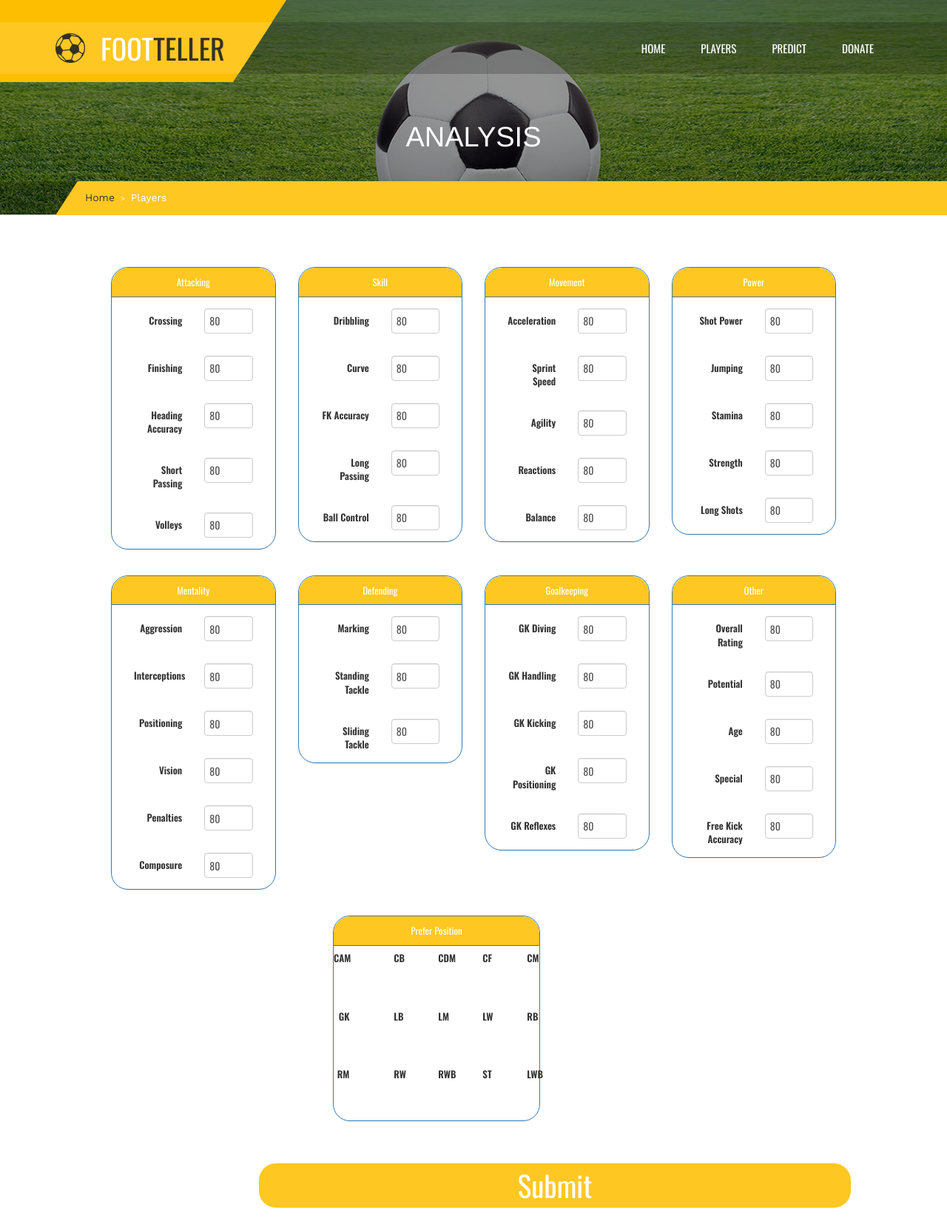
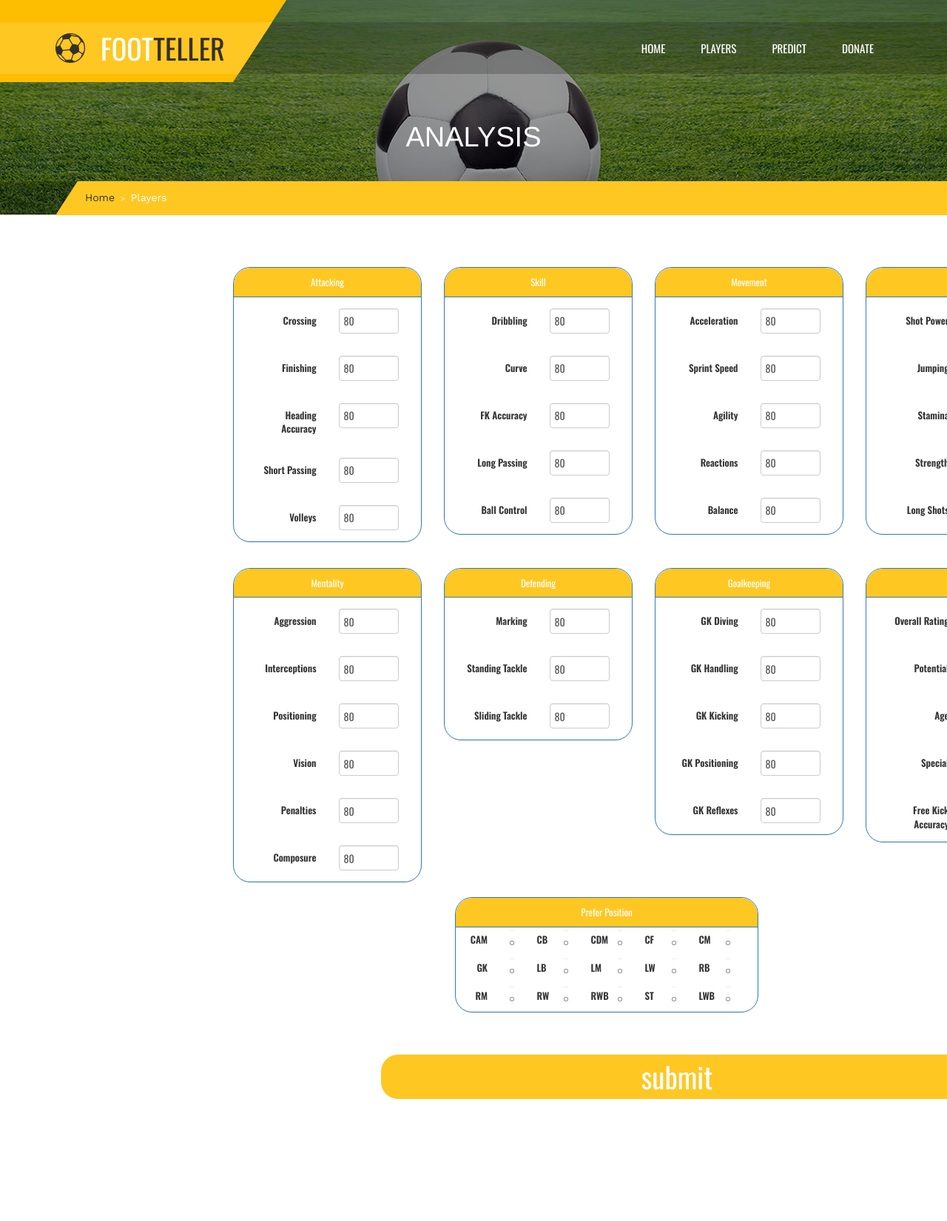
Before and after one commit to NTUST/108-team6, a Django app: page /predict/ in a window 1280 px wide. Shown: the whole page at 74% size. After the commit the page ends 1486 px from the top, so only its background shows below. Run offline with Django 3.2, Linux system fonts and the light colour scheme; some libraries are stand-ins or nearby versions.

Commit message:
修改analysis前端的bug

```diff
--- a/main/templates/analysis.html
+++ b/main/templates/analysis.html
@@ -1,6 +1,7 @@
 {% extends "footteller_header_template.html" %}
 {% load static %}
     {% block content %}
+
     <link rel="stylesheet" href="https://stackpath.bootstrapcdn.com/bootstrap/4.1.3/css/bootstrap.min.css" integrity="sha384-MCw98/SFnGE8fJT3GXwEOngsV7Zt27NXFoaoApmYm81iuXoPkFOJwJ8ERdknLPMO" crossorigin="anonymous">
 
     <!-- Latest compiled and minified CSS -->
@@ -120,7 +121,7 @@
         transition: 800ms ease all;
     }
 </style>
-  <div style="font-size:13px;font-family: Oswald;  margin-left: 150px;margin-right: 150px;">
+  <div class="container" style="font-size:13px;font-family: Oswald;  margin-left: 300px;margin-right: 300px;">
   <div class="form-group">
         <div class="col-sm-3">
                 <div class="panel panel-primary" style="border-radius: 23px">
@@ -279,7 +280,7 @@
 
 
 </div>
-<div class="form-group">
+<div class="row">
                 <div class="col-sm-3">
                         <div class="panel panel-primary" style="border-radius: 23px">
 
@@ -442,7 +443,7 @@
 
 
 <div class="panel-heading" align="center" style="border-top-left-radius: 23px;border-top-right-radius: 23px;ont-size:20px;background-color:#FFC722;">Prefer Position</div>
-<div class="form-group" >
+<div class="row">
   <label class="col-sm-2 control-label">CAM</label>
   <div class="col-sm-1">
           <input class="form-control" type="checkbox" name="prefer" value="CAM">
@@ -465,7 +466,7 @@
   </div>
 
 </div>
-<div class="form-group">
+<div class="row">
   <label class="col-sm-2 control-label">GK</label>
   <div class="col-sm-1">
           <input class="form-control" type="checkbox" name="prefer" value="GK">
@@ -488,7 +489,7 @@
   </div>
 
 </div>
-<div class="form-group">
+<div class="row">
   <label class="col-sm-2 control-label">RM</label>
   <div class="col-sm-1">
           <input class="form-control" type="checkbox" name="prefer" value="RM">
@@ -514,7 +515,7 @@
 <br><br>
 
 </div>
-<input align="center"  id="submit" onclick="showDiv()" type = 'button'  value = 'Submit'  style="border-radius: 23px ;margin-left: 200px;margin-right:0px;">
+<input align="center"  id="submit" onclick="showDiv()" type = 'button'  value = 'submit'  style="border-radius: 23px ;margin-left: 200px;margin-right:0px;">
 <br><br>
 
 </div>
@@ -525,4 +526,6 @@
 </div>
 
 
+
+
     {% endblock %}
```
